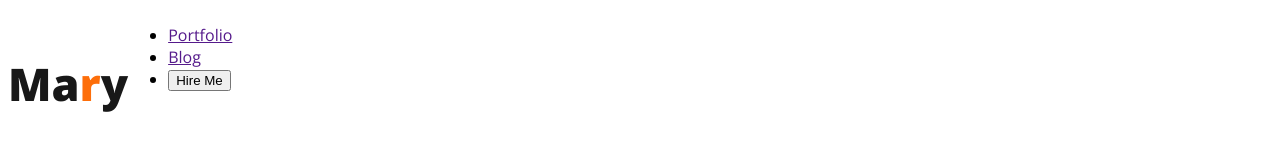
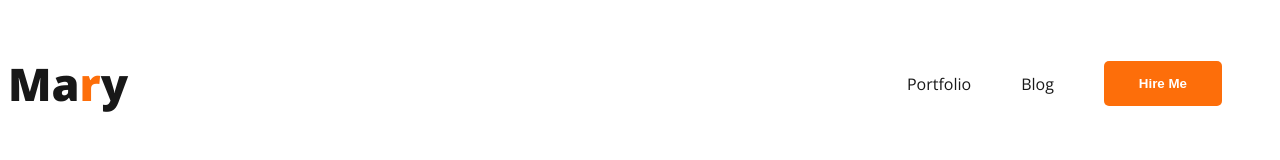
Before and after one commit to monircom/developer-porttfolio, a plain HTML site: page index.html in a window 1280 px wide. Drawn offline with nearby package versions, Linux system fonts and the light colour scheme.

Commit message:
buttn nav style

```diff
--- a/index.html
+++ b/index.html
@@ -1,15 +1,18 @@
 <!DOCTYPE html>
 <html lang="en">
+
 <head>
     <meta charset="UTF-8">
     <meta name="viewport" content="width=device-width, initial-scale=1.0">
     <title>Developer Portfolio</title>
     <link rel="preconnect" href="https://fonts.googleapis.com">
-<link rel="preconnect" href="https://fonts.gstatic.com" crossorigin>
-<link href="https://fonts.googleapis.com/css2?family=Open+Sans:ital,wght@0,400;0,700;0,800;1,400;1,800&display=swap" rel="stylesheet">
+    <link rel="preconnect" href="https://fonts.gstatic.com" crossorigin>
+    <link href="https://fonts.googleapis.com/css2?family=Open+Sans:ital,wght@0,400;0,700;0,800;1,400;1,800&display=swap"
+        rel="stylesheet">
 
     <link rel="stylesheet" href="styles/portfolio.css">
 </head>
+
 <body>
     <header>
         <nav>
@@ -17,10 +20,11 @@
             <ul>
                 <li><a href="">Portfolio</a></li>
                 <li><a href="">Blog</a></li>
-                <li><button>Hire Me</button></li>
+                <li><button class="btn-primary">Hire Me</button></li>
             </ul>
         </nav>
     </header>
 
 </body>
+
 </html>
--- a/styles/portfolio.css
+++ b/styles/portfolio.css
@@ -5,14 +5,27 @@ body {
         sans-serif;
 }
 
-.text-primary{
+.text-primary {
     color: #FD6E0A;
+}
+
+.btn-primary {
+    border-radius: 5px;
+    background: #FD6E0A;
+    border: 0;
+    color: white;
+    font-style: normal;
+    font-weight: 700;
+    padding: 15px 35px;
 }
 
 /* Nav related style */
 
 nav {
     display: flex;
+    justify-content: space-between;
+    align-items: center;
+
 }
 
 .nav-title {
@@ -21,3 +34,18 @@ nav {
     font-weight: 800;
     line-height: normal;
 }
+
+nav>ul {
+    display: flex;
+    align-items: center;
+}
+
+nav li {
+    list-style: none;
+    margin-right: 50px;
+}
+
+nav a {
+    text-decoration: none;
+    color: #181818;
+}
```
